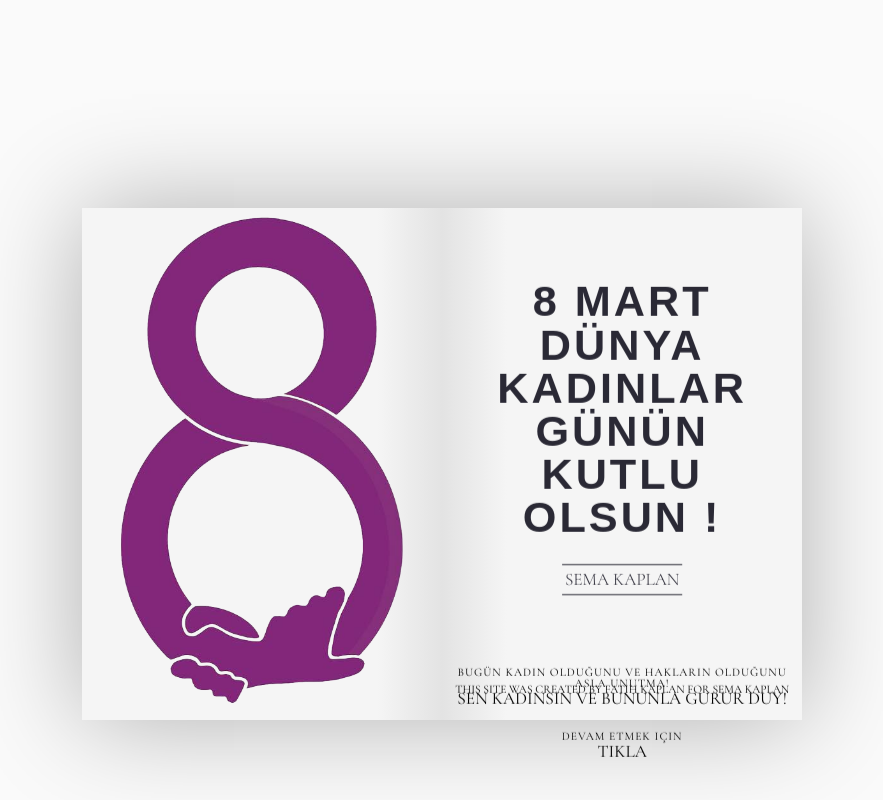
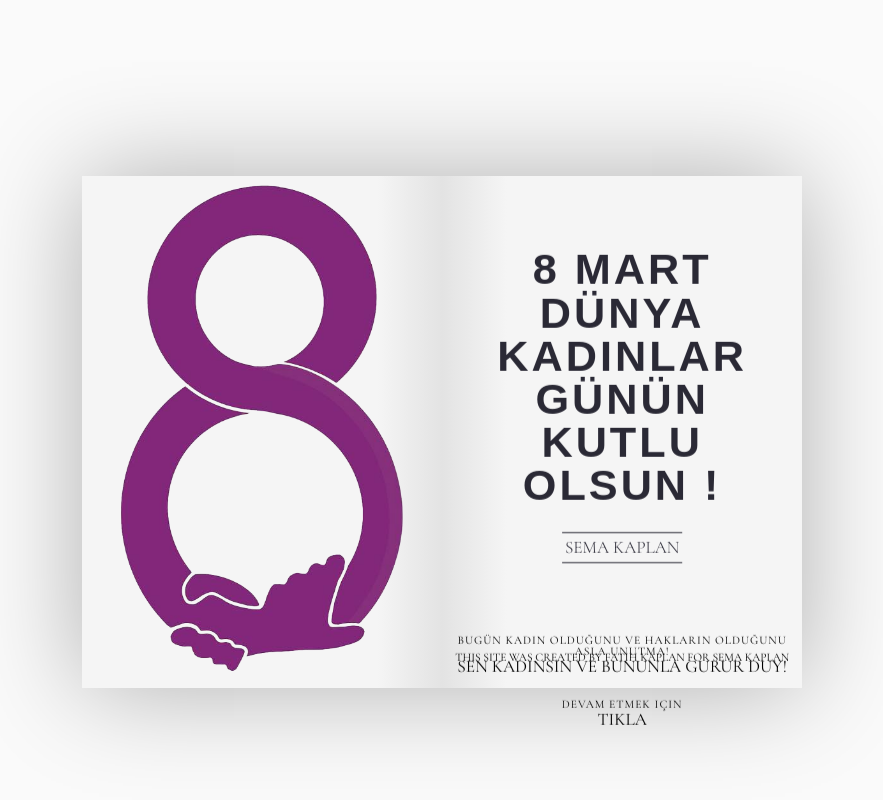
Before and after one commit to Setcheh/setcheh.github.io, a plain HTML site: page sema/index.html in a window 1280 px wide. Shown: the whole page, without its empty margins (198-1081 px from the left). Drawn offline with nearby package versions, Linux system fonts and the light colour scheme; a web font is replaced by a local one.

Commit message:
Update index.html

```diff
--- a/sema/index.html
+++ b/sema/index.html
@@ -9,7 +9,7 @@
 </head>
 <body>
 <!-- partial:index.partial.html -->
-<div class="cover" style="margin-top:10%;">
+<div class="cover" style="margin-top:5%;">
   <div class="book">
   <label for="page-1"  class="book__page book__page--1">
     <img src="8mart.png" alt="">
```
